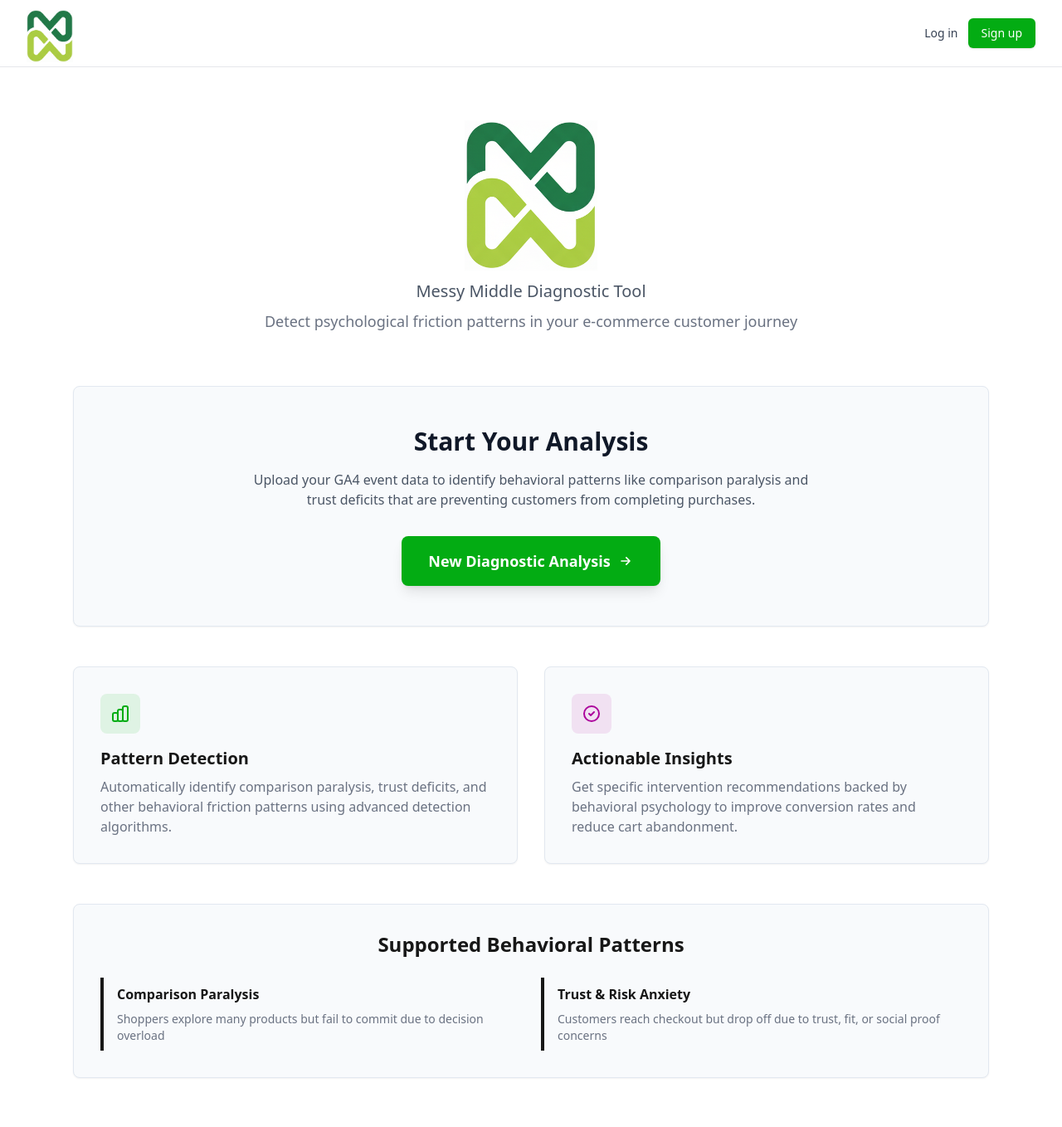
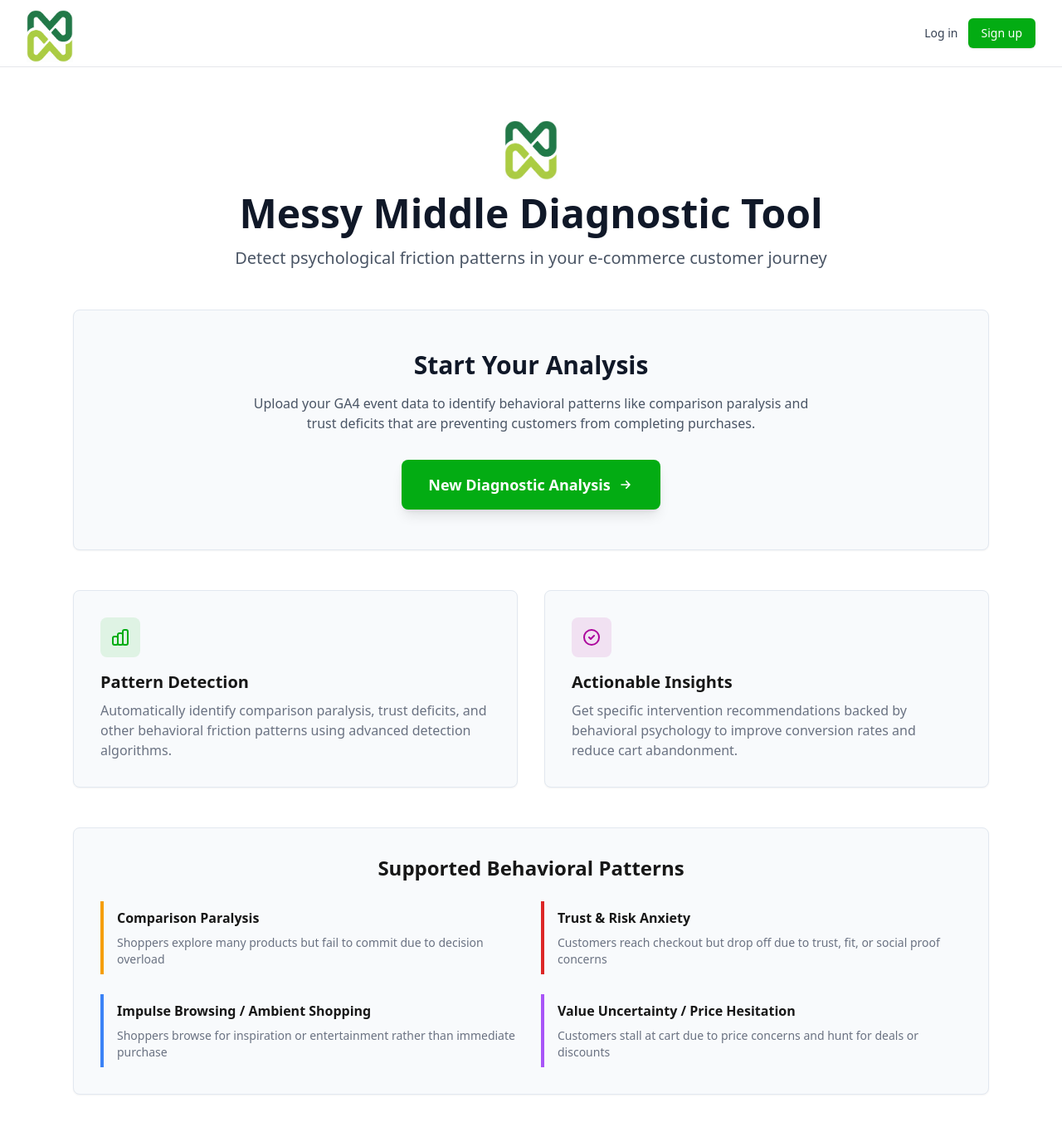
Before and after one commit to PantaAastha/messymind, a Next.js app: page / in a window 1280 px wide. Shown: the top 1358 px of the page at 83% size. Built offline with nearby package versions, Linux system fonts and the light colour scheme; no server answers.

Commit message:
Home view updates

```diff
--- a/src/app/page.tsx
+++ b/src/app/page.tsx
@@ -28,23 +28,23 @@ export default async function HomePage() {
       <div className="min-h-screen bg-background">
         <div className="max-w-6xl mx-auto px-6 py-16">
           {/* Hero Section */}
-          <div className="text-center mb-16">
-            <div className="inline-flex items-center justify-center mb-8">
-              <div className="relative h-40 w-40">
+          <div className="text-center mb-12">
+            <div className="inline-flex items-center justify-center mb-6">
+              <div className="relative h-16 w-16">
                 <Image
                   src="/MMlogo.png"
                   alt="MessyMind"
-                  width={160}
-                  height={160}
+                  width={64}
+                  height={64}
                   className="object-contain"
                   priority
                 />
               </div>
             </div>
-            <p className="text-xl text-gray-600 mb-2">
+            <h1 className="text-4xl md:text-5xl font-bold text-gray-900 mb-4">
               Messy Middle Diagnostic Tool
-            </p>
-            <p className="text-lg text-gray-500">
+            </h1>
+            <p className="text-xl text-gray-600 max-w-3xl mx-auto">
               Detect psychological friction patterns in your e-commerce customer journey
             </p>
           </div>
@@ -113,16 +113,28 @@ export default async function HomePage() {
               Supported Behavioral Patterns
             </h3>
             <div className="grid md:grid-cols-2 gap-6">
-              <div className="border-l-4 border-brand-primary pl-4 py-2 hover:bg-brand-primary/5 transition-all rounded-r">
+              <div className="border-l-4 border-[#F59E0B] pl-4 py-2 hover:bg-[#F59E0B]/5 transition-all rounded-r">
                 <h4 className="font-semibold text-foreground mb-2">Comparison Paralysis</h4>
                 <p className="text-sm text-gray-500">
                   Shoppers explore many products but fail to commit due to decision overload
                 </p>
               </div>
-              <div className="border-l-4 border-brand-accent pl-4 py-2 hover:bg-brand-accent/5 transition-all rounded-r">
+              <div className="border-l-4 border-[#DC2626] pl-4 py-2 hover:bg-[#DC2626]/5 transition-all rounded-r">
                 <h4 className="font-semibold text-foreground mb-2">Trust & Risk Anxiety</h4>
                 <p className="text-sm text-gray-500">
                   Customers reach checkout but drop off due to trust, fit, or social proof concerns
+                </p>
+              </div>
+              <div className="border-l-4 border-[#3B82F6] pl-4 py-2 hover:bg-[#3B82F6]/5 transition-all rounded-r">
+                <h4 className="font-semibold text-foreground mb-2">Impulse Browsing / Ambient Shopping</h4>
+                <p className="text-sm text-gray-500">
+                  Shoppers browse for inspiration or entertainment rather than immediate purchase
+                </p>
+              </div>
+              <div className="border-l-4 border-[#A855F7] pl-4 py-2 hover:bg-[#A855F7]/5 transition-all rounded-r">
+                <h4 className="font-semibold text-foreground mb-2">Value Uncertainty / Price Hesitation</h4>
+                <p className="text-sm text-gray-500">
+                  Customers stall at cart due to price concerns and hunt for deals or discounts
                 </p>
               </div>
             </div>
```
